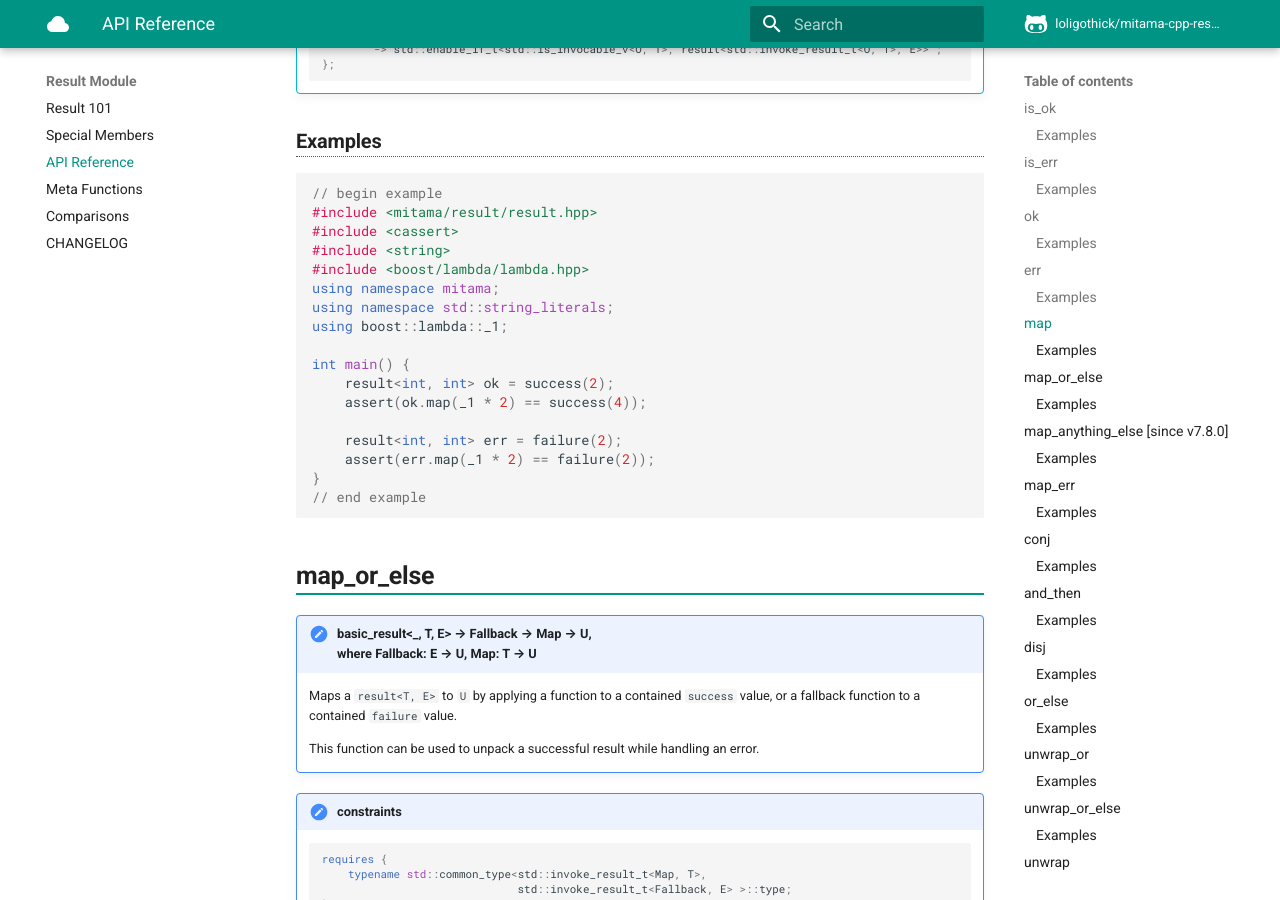
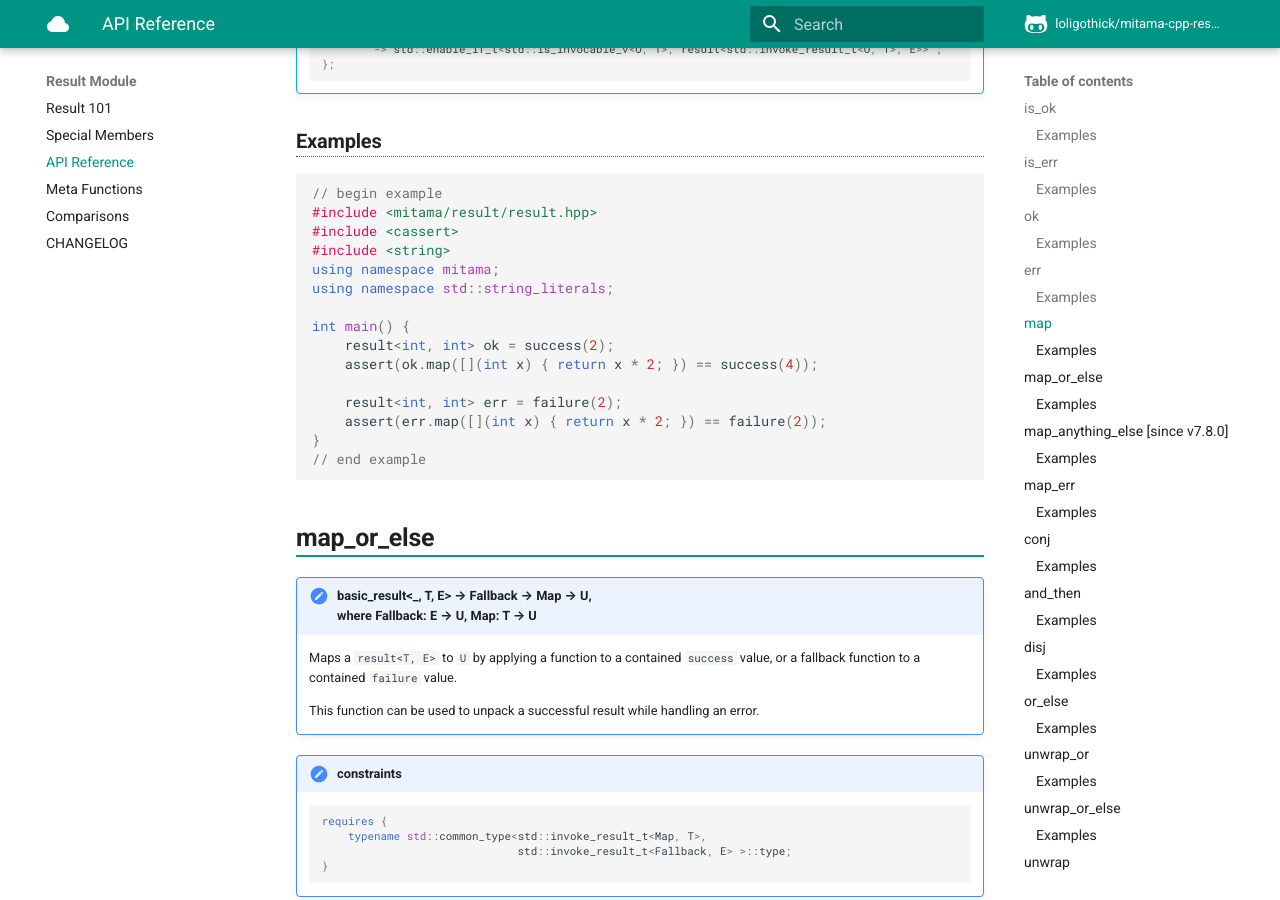
Before and after one commit to loliGothicK/mitama-cpp-result, an MkDocs documentation site: the page built from docs/docs/result/APIs.md, in a window 1280 px wide and 900 px high, scrolled down 4443 px. Built offline with MkDocs 1.6.1 and Material for MkDocs 9.7.7, drawn with Linux system fonts in a browser that asks for light colours; nearby versions of some CDN libraries; comment, search, counter and statistics services are not loaded.

Commit message:
Remove Boost at all (#388)
* Remove Boost from test

* Remove concurrency

````diff
--- a/docs/config.toml
+++ b/docs/config.toml
@@ -6,7 +6,6 @@ compiler_options = [
     "-Wall",
     "-Wextra",
     "-pedantic-errors",
-    "-I__BOOST_ROOT__/include",
     "-I__FMT_INCLUDE_DIR__",
     "-I../include",
 ]
--- a/docs/docs/result/APIs.md
+++ b/docs/docs/result/APIs.md
@@ -239,17 +239,15 @@ int main() {
 #include <mitama/result/result.hpp>
 #include <cassert>
 #include <string>
-#include <boost/lambda/lambda.hpp>
 using namespace mitama;
 using namespace std::string_literals;
-using boost::lambda::_1;
 
 int main() {
     result<int, int> ok = success(2);
-    assert(ok.map(_1 * 2) == success(4));
+    assert(ok.map([](int x) { return x * 2; }) == success(4));
 
     result<int, int> err = failure(2);
-    assert(err.map(_1 * 2) == failure(2));
+    assert(err.map([](int x) { return x * 2; }) == failure(2));
 }
 // end example
 ```
````
Also changed, not shown: docs/docs/README.md (+0 -6 lines), .github/CONTRIBUTING.md, README.md, 5 other files.
